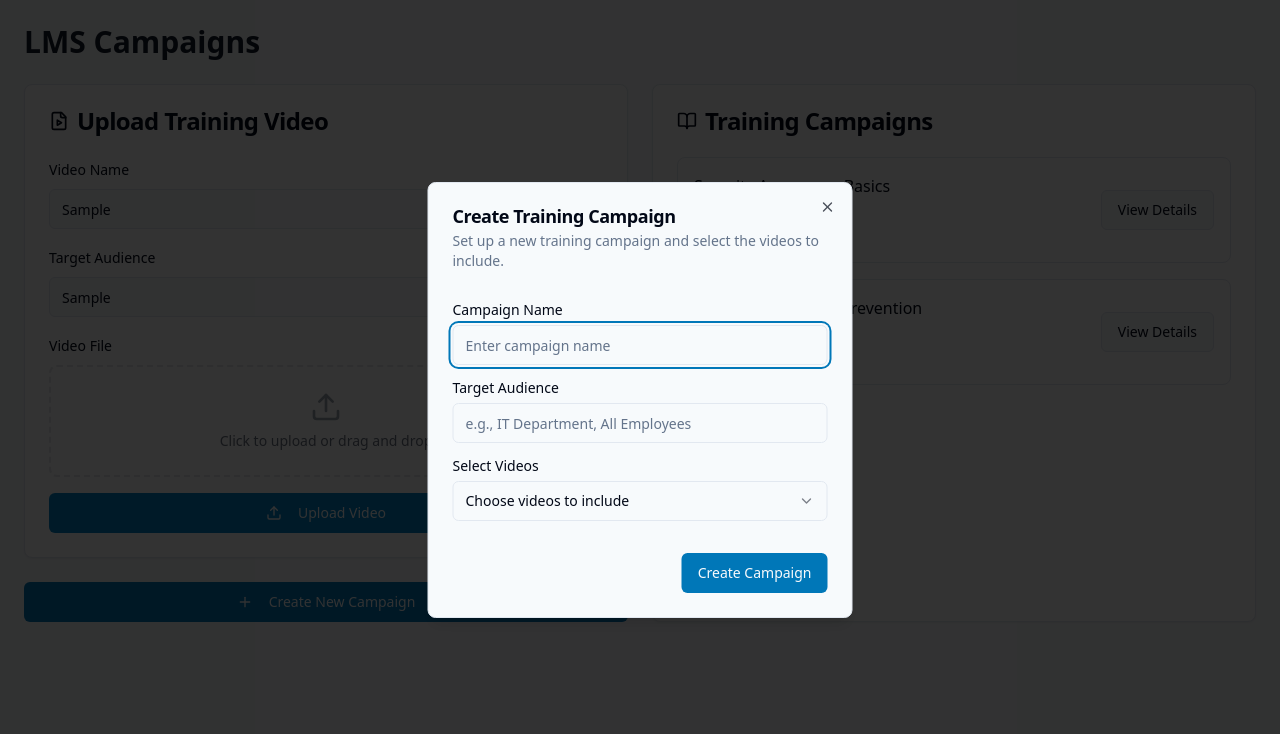
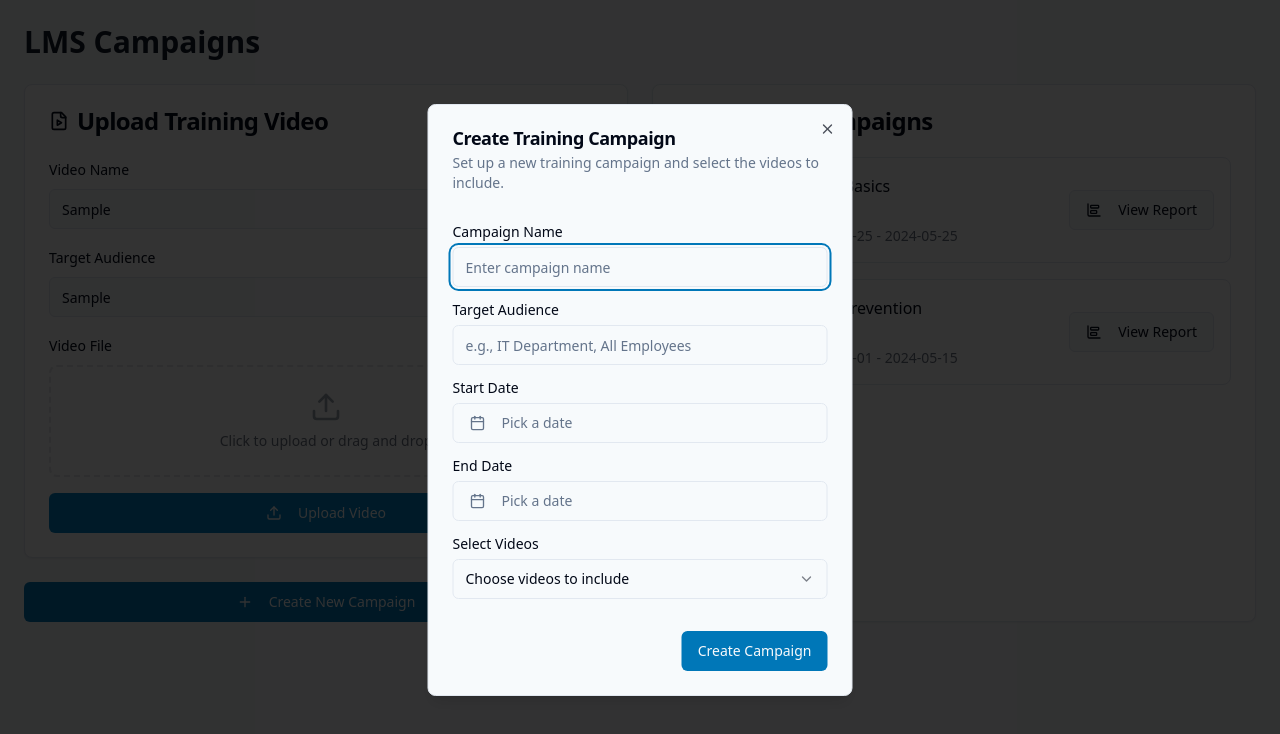
Before and after one commit to ebrahimElzook/phish-aware-academy-11, a React (Vite) app: page /lms-campaigns in a window 1280 px wide. Both pictures are taken after typing "Sample", "Sample" into the empty fields and a click on the button "Create New Campaign". Shown: the top 734 px of the page. Built offline with nearby package versions, Linux system fonts and the light colour scheme.

Commit message:
Add start/end date and reporting features
Add start and end date fields to LMS campaigns and implement reporting functionality.

```diff
--- a/src/components/lms/CampaignCreator.tsx
+++ b/src/components/lms/CampaignCreator.tsx
@@ -19,11 +19,21 @@ import {
   SelectTrigger,
   SelectValue,
 } from '@/components/ui/select';
-import { Video, Plus } from 'lucide-react';
+import { Video, Plus, Calendar } from 'lucide-react';
 import { useToast } from '@/hooks/use-toast';
+import { Calendar as CalendarComponent } from '@/components/ui/calendar';
+import {
+  Popover,
+  PopoverContent,
+  PopoverTrigger,
+} from '@/components/ui/popover';
+import { format } from 'date-fns';
+import { cn } from '@/lib/utils';
 
 export const CampaignCreator = () => {
   const { toast } = useToast();
+  const [startDate, setStartDate] = React.useState<Date>();
+  const [endDate, setEndDate] = React.useState<Date>();
 
   // Mock data for demonstration - in real app this would come from your backend
   const availableVideos = [
@@ -33,6 +43,24 @@ export const CampaignCreator = () => {
   ];
 
   const handleCreateCampaign = () => {
+    if (!startDate || !endDate) {
+      toast({
+        title: "Missing Dates",
+        description: "Please select both start and end dates for the campaign.",
+        variant: "destructive",
+      });
+      return;
+    }
+
+    if (endDate < startDate) {
+      toast({
+        title: "Invalid Dates",
+        description: "End date must be after start date.",
+        variant: "destructive",
+      });
+      return;
+    }
+
     toast({
       title: "Campaign Created",
       description: "Your new training campaign has been created successfully.",
@@ -64,6 +92,59 @@ export const CampaignCreator = () => {
             <Input id="audience" placeholder="e.g., IT Department, All Employees" />
           </div>
           <div className="grid gap-2">
+            <Label>Start Date</Label>
+            <Popover>
+              <PopoverTrigger asChild>
+                <Button
+                  variant="outline"
+                  className={cn(
+                    "w-full justify-start text-left font-normal",
+                    !startDate && "text-muted-foreground"
+                  )}
+                >
+                  <Calendar className="mr-2 h-4 w-4" />
+                  {startDate ? format(startDate, "PPP") : <span>Pick a date</span>}
+                </Button>
+              </PopoverTrigger>
+              <PopoverContent className="w-auto p-0" align="start">
+                <CalendarComponent
+                  mode="single"
+                  selected={startDate}
+                  onSelect={setStartDate}
+                  initialFocus
+                  className={cn("p-3 pointer-events-auto")}
+                />
+              </PopoverContent>
+            </Popover>
+          </div>
+          <div className="grid gap-2">
+            <Label>End Date</Label>
+            <Popover>
+              <PopoverTrigger asChild>
+                <Button
+                  variant="outline"
+                  className={cn(
+                    "w-full justify-start text-left font-normal",
+                    !endDate && "text-muted-foreground"
+                  )}
+                >
+                  <Calendar className="mr-2 h-4 w-4" />
+                  {endDate ? format(endDate, "PPP") : <span>Pick a date</span>}
+                </Button>
+              </PopoverTrigger>
+              <PopoverContent className="w-auto p-0" align="start">
+                <CalendarComponent
+                  mode="single"
+                  selected={endDate}
+                  onSelect={setEndDate}
+                  fromDate={startDate}
+                  initialFocus
+                  className={cn("p-3 pointer-events-auto")}
+                />
+              </PopoverContent>
+            </Popover>
+          </div>
+          <div className="grid gap-2">
             <Label htmlFor="videos">Select Videos</Label>
             <Select>
               <SelectTrigger>
--- a/src/components/lms/CampaignList.tsx
+++ b/src/components/lms/CampaignList.tsx
@@ -2,9 +2,18 @@
 import React from 'react';
 import { Card, CardHeader, CardTitle, CardContent } from '@/components/ui/card';
 import { Button } from '@/components/ui/button';
-import { BookOpen, Video } from 'lucide-react';
+import { BookOpen, Video, ChartBarBig } from 'lucide-react';
+import {
+  Dialog,
+  DialogContent,
+  DialogHeader,
+  DialogTitle,
+} from '@/components/ui/dialog';
+import { Table, TableHeader, TableRow, TableHead, TableBody, TableCell } from '@/components/ui/table';
 
 export const CampaignList = () => {
+  const [selectedCampaign, setSelectedCampaign] = React.useState<any>(null);
+
   // Mock data for demonstration
   const campaigns = [
     {
@@ -12,12 +21,30 @@ export const CampaignList = () => {
       title: "Security Awareness Basics",
       audience: "All Employees",
       videoCount: 3,
+      startDate: "2024-04-25",
+      endDate: "2024-05-25",
+      stats: {
+        totalEnrolled: 150,
+        completed: 85,
+        inProgress: 45,
+        notStarted: 20,
+        averageCompletion: "78%"
+      }
     },
     {
       id: 2,
       title: "Advanced Phishing Prevention",
       audience: "IT Department",
       videoCount: 2,
+      startDate: "2024-05-01",
+      endDate: "2024-05-15",
+      stats: {
+        totalEnrolled: 50,
+        completed: 30,
+        inProgress: 15,
+        notStarted: 5,
+        averageCompletion: "85%"
+      }
     },
   ];
 
@@ -41,16 +68,82 @@ export const CampaignList = () => {
                 <p className="text-sm text-gray-500">
                   Target: {campaign.audience}
                 </p>
-                <div className="flex items-center gap-1 text-sm text-gray-500">
-                  <Video className="h-4 w-4" />
-                  <span>{campaign.videoCount} videos</span>
+                <div className="flex items-center gap-3 text-sm text-gray-500">
+                  <span className="flex items-center gap-1">
+                    <Video className="h-4 w-4" />
+                    {campaign.videoCount} videos
+                  </span>
+                  <span>|</span>
+                  <span>{campaign.startDate} - {campaign.endDate}</span>
                 </div>
               </div>
-              <Button variant="outline">View Details</Button>
+              <div className="flex gap-2">
+                <Button variant="outline" onClick={() => setSelectedCampaign(campaign)}>
+                  <ChartBarBig className="h-4 w-4 mr-2" />
+                  View Report
+                </Button>
+              </div>
             </div>
           ))}
         </div>
       </CardContent>
+
+      <Dialog open={!!selectedCampaign} onOpenChange={() => setSelectedCampaign(null)}>
+        <DialogContent className="sm:max-w-[600px]">
+          <DialogHeader>
+            <DialogTitle>Campaign Report: {selectedCampaign?.title}</DialogTitle>
+          </DialogHeader>
+          {selectedCampaign && (
+            <div className="mt-4 space-y-6">
+              <div className="grid grid-cols-2 md:grid-cols-4 gap-4">
+                <Card className="p-4">
+                  <p className="text-sm text-gray-500">Total Enrolled</p>
+                  <p className="text-2xl font-bold">{selectedCampaign.stats.totalEnrolled}</p>
+                </Card>
+                <Card className="p-4">
+                  <p className="text-sm text-gray-500">Completed</p>
+                  <p className="text-2xl font-bold text-green-600">{selectedCampaign.stats.completed}</p>
+                </Card>
+                <Card className="p-4">
+                  <p className="text-sm text-gray-500">In Progress</p>
+                  <p className="text-2xl font-bold text-blue-600">{selectedCampaign.stats.inProgress}</p>
+                </Card>
+                <Card className="p-4">
+                  <p className="text-sm text-gray-500">Not Started</p>
+                  <p className="text-2xl font-bold text-gray-600">{selectedCampaign.stats.notStarted}</p>
+                </Card>
+              </div>
+
+              <Table>
+                <TableHeader>
+                  <TableRow>
+                    <TableHead>Metric</TableHead>
+                    <TableHead>Value</TableHead>
+                  </TableRow>
+                </TableHeader>
+                <TableBody>
+                  <TableRow>
+                    <TableCell>Start Date</TableCell>
+                    <TableCell>{selectedCampaign.startDate}</TableCell>
+                  </TableRow>
+                  <TableRow>
+                    <TableCell>End Date</TableCell>
+                    <TableCell>{selectedCampaign.endDate}</TableCell>
+                  </TableRow>
+                  <TableRow>
+                    <TableCell>Average Completion Rate</TableCell>
+                    <TableCell>{selectedCampaign.stats.averageCompletion}</TableCell>
+                  </TableRow>
+                  <TableRow>
+                    <TableCell>Target Audience</TableCell>
+                    <TableCell>{selectedCampaign.audience}</TableCell>
+                  </TableRow>
+                </TableBody>
+              </Table>
+            </div>
+          )}
+        </DialogContent>
+      </Dialog>
     </Card>
   );
 };
```
